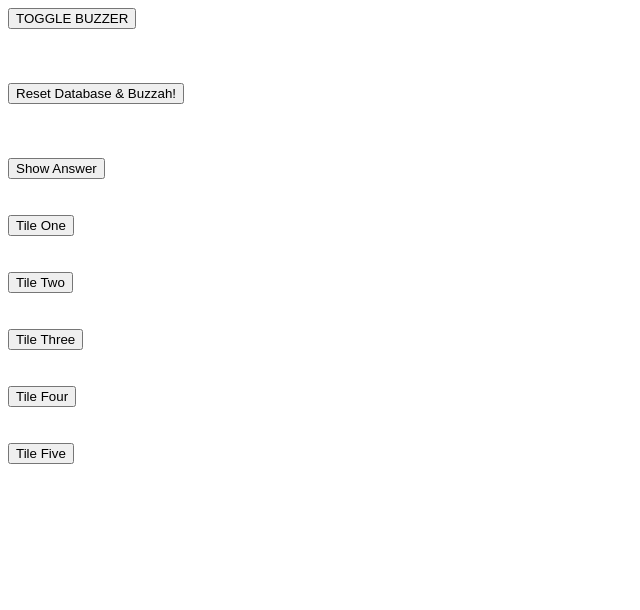
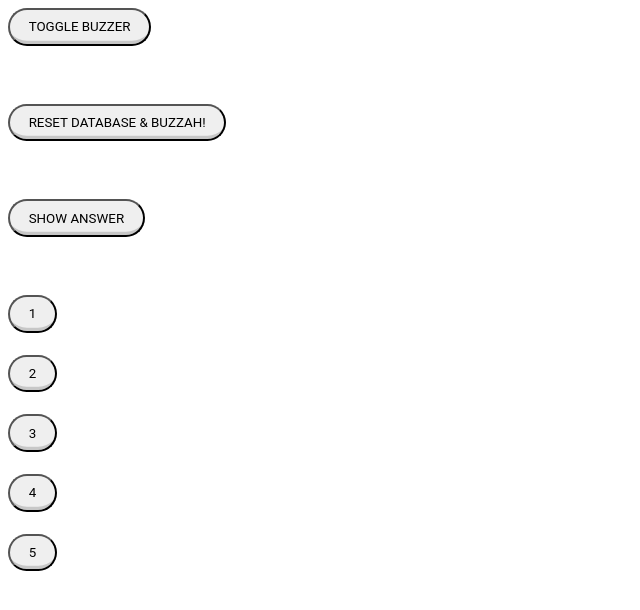
Before and after one commit to jastiglioni/Jeopardy, a React (Create React App) app: page /admin in a window 1280 px wide. Shown: the top 610 px of the page, without its empty margins (0-640 px from the left). Built offline with nearby package versions, Linux system fonts and the light colour scheme.

Commit message:
only need to clean db file

```diff
--- a/src/components/Admin.js
+++ b/src/components/Admin.js
@@ -1,71 +1,75 @@
-import React from 'react'
+import React, {useState} from 'react'
+import '../styles/Button.css'
 import * as FireStoreService from '../services/dbConfig'
 
 export default function Admin() {
 
     const toggleBuzzerBar = async(e) => {
         e.preventDefault();
-        //FireStoreService.toggleBuzzBar((await FireStoreService.getBuzzBarStatus()).data().status)
         FireStoreService.toggleBuzzBar()
-        //console.log((await FireStoreService.getBuzzBarStatus()).data())
       }
 
     const reset = async (e) => {
       e.preventDefault()
-
       FireStoreService.resetBuzzUser()
     }
 
 
     const showAnswer = async (e) => {
       e.preventDefault()
-      //FireStoreService.setAnswerCard(true)
       FireStoreService.toggleAnswerCard()
     }
 
     const click = (val) => {
-      //e.preventDefault()
       FireStoreService.toggleQ(val)
       FireStoreService.setAnswerCard(false)
       FireStoreService.setBuzzBar(false)
       FireStoreService.resetBuzzUser()
     }
 
+    const Button = (props) => {
+      const [num, setNum] = useState(props.num)
+      const [bool, setBool] = useState(false)
+       const click2 = () => {
+         setBool(!bool)
+         click(props.num)
+         setNum("X")
+       }
+
+
+      return (
+        <>
+          <br/>
+            <button className={`${bool}`} onClick={click2} >{num}</button>
+          <br/>
+        </>
+      )
+    }
+
 
 
     return (
     <div>
-      <button onClick={toggleBuzzerBar}>TOGGLE BUZZER</button>
+      <button className="false" onClick={toggleBuzzerBar}>TOGGLE BUZZER</button>
       <br/>
       <br/>
       <br/>
       <br/>
-      <button onClick={reset}>Reset Database & Buzzah!</button>
+      <button className="false" onClick={reset}>Reset Database & Buzzah!</button>
       <br/>
       <br/>
       <br/>
       <br/>
-      <button onClick={showAnswer}> Show Answer </button>
+      <button className="false" onClick={showAnswer}> Show Answer </button>
       <br/>
       <br/>
       <br/>
-      <button onClick={() => click(1)}>Tile One</button>
-      <br/>
-      <br/>
-      <br/>
-      <button onClick={() => click(2)}>Tile Two</button>
-      <br/>
-      <br/>
-      <br/>
-      <button onClick={() => click(3)}>Tile Three</button>
-      <br/>
-      <br/>
-      <br/>
-      <button onClick={() => click(4)}>Tile Four</button>
-      <br/>
-      <br/>
-      <br/>
-      <button onClick={() => click(5)}>Tile Five</button>
+      <Button num={1} />
+      <Button num={2} />
+      <Button num={3} />
+      <Button num={4} />
+      <Button num={5} />
+
     </div>
 
     )
--- a/src/components/Buzzer.js
+++ b/src/components/Buzzer.js
@@ -1,17 +1,9 @@
 import '../styles/Button.css'
 import React, {useState, useEffect} from 'react'
 import { useAuthState } from 'react-firebase-hooks/auth'
-//import db from './dbConfig'
 import * as FireStoreService from '../services/dbConfig'
 import bee from './bee.png'
 import './trivia/Korinna-Regular.otf'
-
-//const auth = FireStoreService.auth
-
-
-
-//console.log("Hey " + docRefBuzzBar.get());
-
 
 const SignIn = (props) => {
 
@@ -28,7 +20,7 @@ const SignIn = (props) => {
         <br/>
         <br/>
         <br/>
-        <button class="plain" type="submit" >Activate Buzzer</button>
+        <button className="false" type="submit" >Activate Buzzer</button>
       </form>
     </>
   )
--- a/src/components/TriviaBoard.js
+++ b/src/components/TriviaBoard.js
@@ -1,11 +1,11 @@
 import React, {useState, useEffect} from 'react'
 import Tile from './trivia/Tile'
-import Popup from './trivia/Popup'
 import '../styles/App.css';
 import * as FireStoreService from '../services/dbConfig'
 
 const TriviaBoard = () => {
   const [tiles, setTiles] = useState([])
+  const [category, setCategory] = useState("")
 
 const hook = () => {
     FireStoreService.colRefQuestion.onSnapshot(snap => {
@@ -14,11 +14,13 @@ const hook = () => {
       }))
       setTiles(val)
     })
+
+    FireStoreService.colRefTrivia.doc("Panel").onSnapshot(snap => {
+      setCategory(snap.data().category)
+    })
   }
 
   useEffect(hook, [])
-
-
 
   const col = {
     color: `white`,
@@ -29,18 +31,13 @@ const hook = () => {
     fontSize: `50px`,
     textAlign: `center`,
     textShadow: `4px 4px 0.075em black`,
-    border: `none`
   }
 
   return (
     <div className="App">
-      <button style={col}>CITIES & COUNTRIES</button>
+      <button style={col}>{category.toUpperCase()}</button>
       {tiles.map(obj => <Tile obj={obj} key={obj.text} />)}
-      <p>in beta don't @ me</p>
-      <p>send feature requests here ––> <span role="img" aria-label="trash">🗑️</span></p>
     </div>
-
-
   );
 }
 
--- a/src/components/trivia/Tile.js
+++ b/src/components/trivia/Tile.js
@@ -1,18 +1,22 @@
-import React from 'react'
+import React, {useState, useEffect} from 'react'
 import './Tile.css'
 import Popup from './Popup'
 
 const Tile = (props) => {
-    const togglePopup = () => {
+const [value, setValue] = useState(props.obj.value)
 
+const hook = () => {
+    if (props.obj.show) {
+        setValue("")
     }
+}
+
+useEffect(hook, [props.obj.show, setValue])
 
     return (
         <div>
-            <button onClick={props.func} className='tile'>{props.obj.value}</button>
-
-
-            {props.obj.show ? <Popup func={() => togglePopup()} answer={props.obj.answer}
+            <button className='tile'>{value}</button>
+            {props.obj.show ? <Popup answer={props.obj.answer}
             text={props.obj.text.toUpperCase()}
                audio={props.obj.audio} /> : ""}
         </div>
--- a/src/services/dbConfig.js
+++ b/src/services/dbConfig.js
@@ -1,4 +1,6 @@
-import firebase from 'firebase'
+import firebase from 'firebase/app'
+import 'firebase/auth'
+import 'firebase/firestore'
 
 
 // Your web app's Firebase configuration
@@ -15,14 +17,20 @@ var firebaseConfig = {
 
   export const db = firebase.firestore()
   export const auth = firebase.auth()
-  const colRefTrivia = db.collection("trivia")
+  export const colRefTrivia = db.collection("trivia")
+  export const colRefQuestion = db.collection("question")
+
+
+
   const docRefBuzzUser = colRefTrivia.doc("Buzzer")
   export const docRefBuzzStatus = colRefTrivia.doc("Bar")
   const docRefAnswerCard = colRefTrivia.doc("Answer")
   const docRefPopup = colRefTrivia.doc("Popup")
-  export const colRefQuestion = db.collection("question")
 
 
+
+
+//export const getCategory =
 
 export const toggleQ = async (num) => {
   return (
--- a/src/styles/Button.css
+++ b/src/styles/Button.css
@@ -94,7 +94,7 @@ button.buttonRed{
     text-transform:uppercase;
     font-weight:400;
     color:#FFFFFF;
-    background-color:red;
+    background-color:rgba(255, 0, 0, 0.707);
     box-shadow:inset 0 -0.6em 0 -0.35em rgba(0,0,0,0.17);
     text-align:center;
     position:relative;
@@ -111,7 +111,7 @@ button.buttonRed{
     }
 }
 
-button.plain{
+button.false{
     display:inline-block;
     padding:0.7em 1.4em;
     margin:0 0.3em 0.3em 0;
@@ -129,12 +129,40 @@ button.plain{
     /* height: 250px; */
     /* width: 200px; */
     }
-    button.plain:active{
+    button.false:active{
         top:0.1em;
     }
     @media all and (max-width:30em){
-         button.plain{
+         button.false{
         display:block;
         margin:0.4em auto;
     }
 }
+
+button.true{
+    display:inline-block;
+    padding:0.7em 1.4em;
+    margin:0 0.3em 0.3em 0;
+    border-radius: 25px;
+    box-sizing: border-box;
+    text-decoration:none;
+    font-family:'Roboto',sans-serif;
+    text-transform:uppercase;
+    font-weight:400;
+    color:#000000;
+    background-color:#3369ff;
+    box-shadow:inset 0 -0.6em 0 -0.35em rgba(0,0,0,0.17);
+    text-align:center;
+    position:relative;
+    /* height: 250px; */
+    /* width: 200px; */
+    }
+    button.true:active{
+        top:0.1em;
+    }
+    @media all and (max-width:30em){
+         button.true{
+        display:block;
+        margin:0.4em auto;
+    }
+}
```
